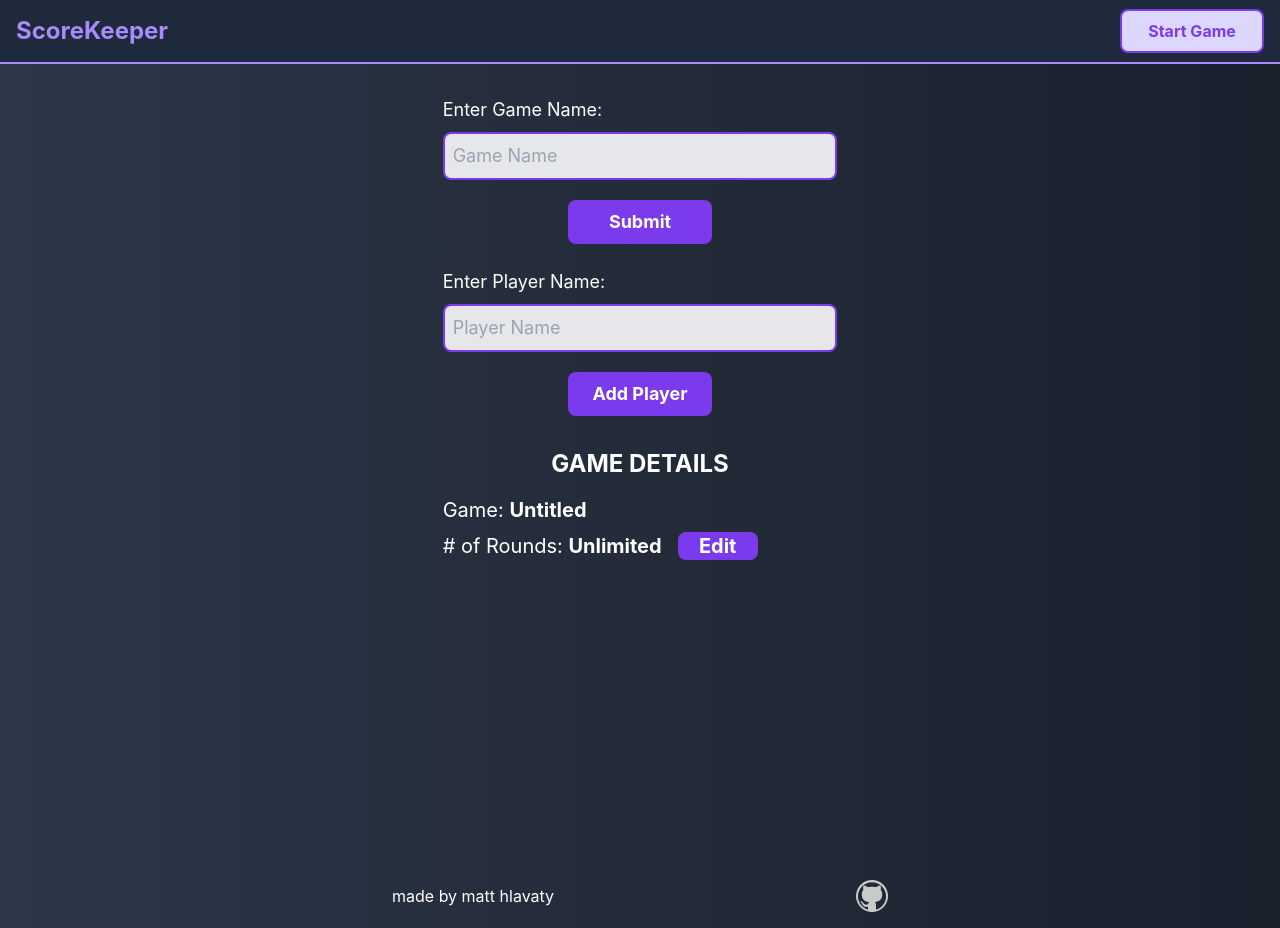
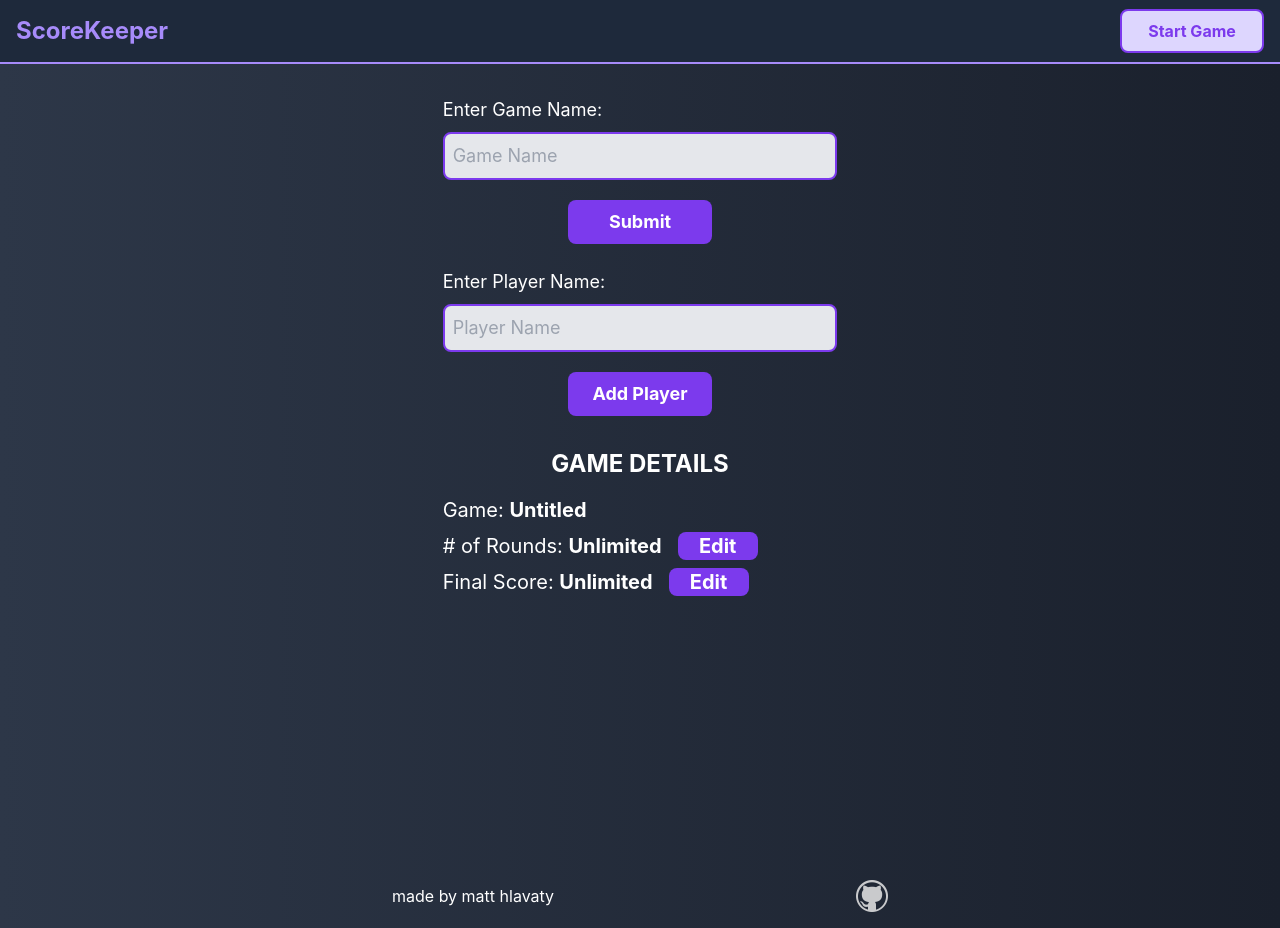
Before and after one commit to MattHlav478/score-keeper, a React (Create React App) app: page / in a window 1280 px wide. Built offline with nearby package versions, Linux system fonts and the light colour scheme.

Commit message:
add final score to game details and modal in Setup.js

```diff
--- a/src/App.js
+++ b/src/App.js
@@ -16,6 +16,7 @@ function App() {
       totalPlayers: players.length,
       totalRounds: 0,
       currentRound: 1,
+      finalScore: 0,
     }
   );
 
--- a/src/screens/Setup.js
+++ b/src/screens/Setup.js
@@ -10,8 +10,6 @@ export default function Setup({
   setGameDetails,
   isModalOpen,
   setIsModalOpen,
-  isGameInProgress,
-  setIsGameInProgress,
   alertGameNameError,
   setAlertGameNameError,
   alertPlayerNameError,
@@ -19,8 +17,10 @@ export default function Setup({
 }) {
   const [gameName, setGameName] = useState("");
   const [playerName, setPlayerName] = useState("");
+  const [modalDisplay, setModalDisplay] = useState(null);
 
   const roundsInputRef = useRef();
+  const finalScoreInputRef = useRef();
   const gameNameInputRef = useRef();
 
   useEffect(() => {
@@ -103,6 +103,18 @@ export default function Setup({
     }
   }
 
+  function handleSetFinalScore() {
+    const finalScoreValue = Number(finalScoreInputRef.current.value);
+    if (finalScoreValue === 0) {
+      return;
+    } else {
+      setGameDetails((prevDetails) => ({
+        ...prevDetails,
+        finalScore: finalScoreValue,
+      }));
+      closeModal();
+    }
+  }
   function closeModal() {
     setIsModalOpen(false);
   }
@@ -174,7 +186,29 @@ export default function Setup({
             <span className="pl-4">
               <button
                 className="bg-violet-600 self-center font-bold w-20 rounded-lg"
-                onClick={() => setIsModalOpen(true)}
+                onClick={() => {
+                  setModalDisplay("rounds");
+                  setIsModalOpen(true);
+                }}
+              >
+                Edit
+              </button>
+            </span>
+          </div>
+          <div className="text-xl pb-2">
+            Final Score: {""}
+            <span className="font-bold">
+              {gameDetails.finalScore === 0
+                ? "Unlimited"
+                : gameDetails.finalScore}
+            </span>
+            <span className="pl-4">
+              <button
+                className="bg-violet-600 self-center font-bold w-20 rounded-lg"
+                onClick={() => {
+                  setModalDisplay("finalScore");
+                  setIsModalOpen(true);
+                }}
               >
                 Edit
               </button>
@@ -203,7 +237,8 @@ export default function Setup({
           ))}
         </div>
         <Modal isOpen={isModalOpen} closeModal={closeModal}>
-          <div className="flex flex-col mx-auto">
+          {
+            modalDisplay === "rounds" ? (<div className="flex flex-col mx-auto">
             <div>Specify Number of Rounds</div>
 
             <div className="flex mx-auto">
@@ -226,7 +261,33 @@ export default function Setup({
                 </button>
               </div>
             </div>
+            </div>) : (
+                <div className="flex flex-col mx-auto">
+            <div>Specify Final Score Required to Win</div>
+
+            <div className="flex mx-auto">
+              <input
+                type="number"
+                inputMode="numeric"
+                id="number-final-score"
+                name="number-final-score"
+                ref={finalScoreInputRef}
+                className="self-center opacity-100 w-10 text-center bg-gray-200 border-2 border-solid rounded-lg border-violet-600 text-black"
+                placeholder="#"
+                min={1}
+              />
+              <div className="pl-4">
+                <button
+                  className=" my-2 h-8 w-20 bg-violet-600 text-white rounded-lg"
+                  onClick={handleSetFinalScore}
+                >
+                  Set
+                </button>
+              </div>
+            </div>
           </div>
+          )
+          }
         </Modal>
       </div>
     </div>
```
